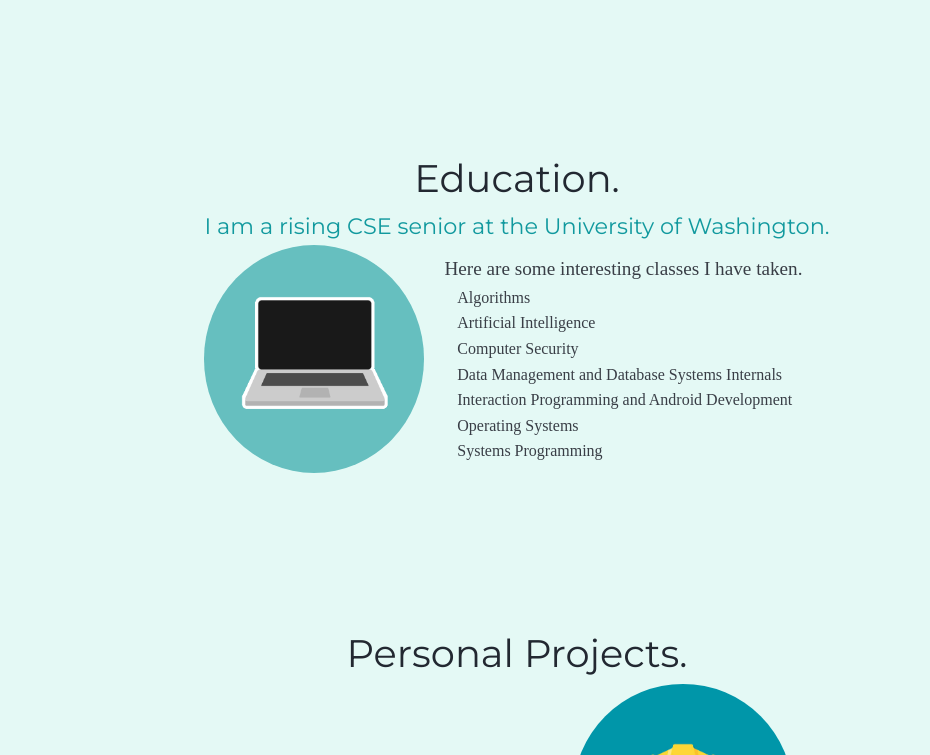
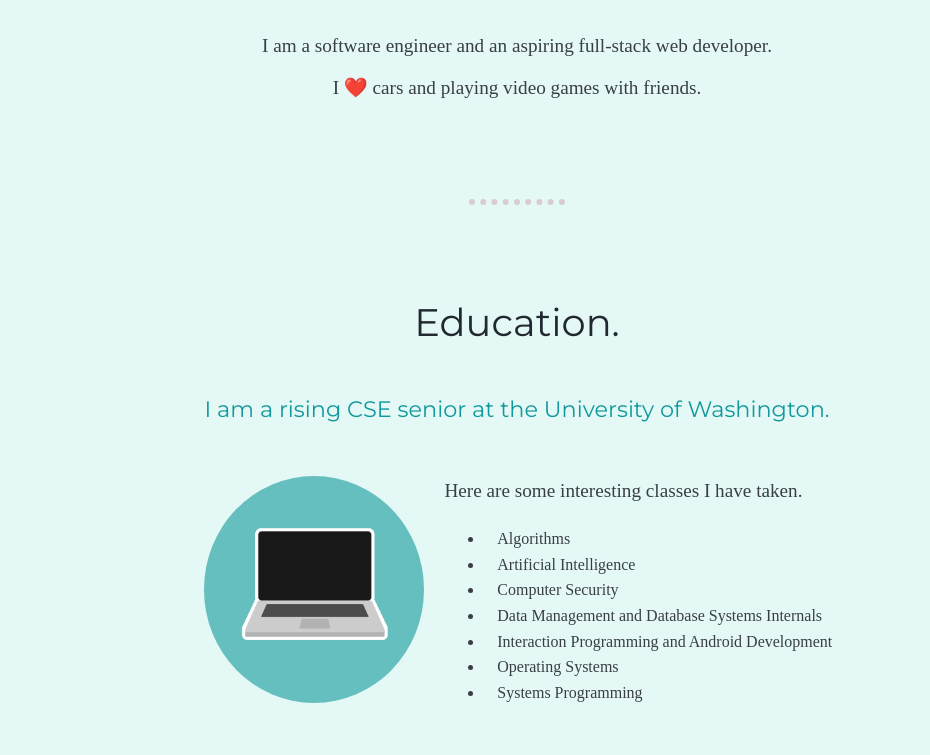
Before and after one commit to jevink/personalSite, a plain HTML site: page index.html in a window 1280 px wide. Shown: the part 753-1508 px from the top of the page, without its empty margins (123-1053 px from the left). Drawn offline with Linux system fonts and the light colour scheme; a web font is replaced by a local one.

Commit message:
Add files via upload

```diff
--- a/css/styles.css
+++ b/css/styles.css
@@ -1,12 +1,3 @@
-/* css reset */
-* {
-    margin: 0;
-    padding: 0;
-    border: 0;
-    font-size: 100%;
-    list-style: none;
-}
-
 /* selector { property:value; } */
 .float-container {
   display: flex;
```
